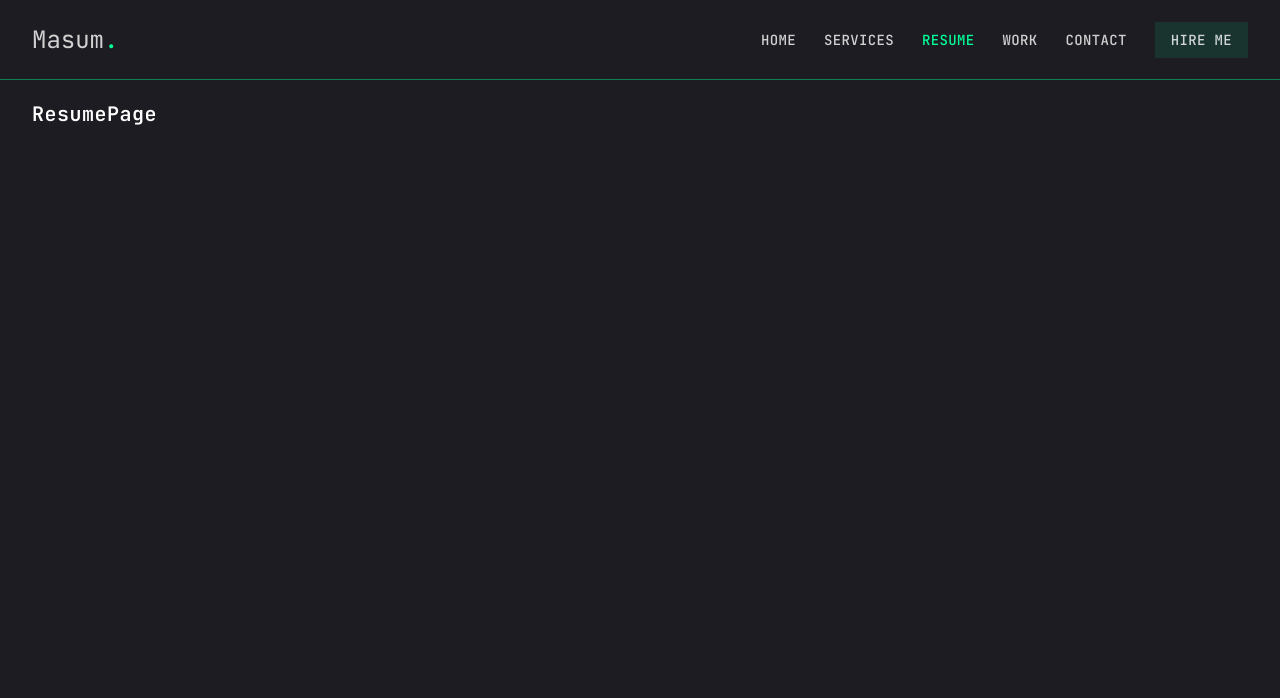
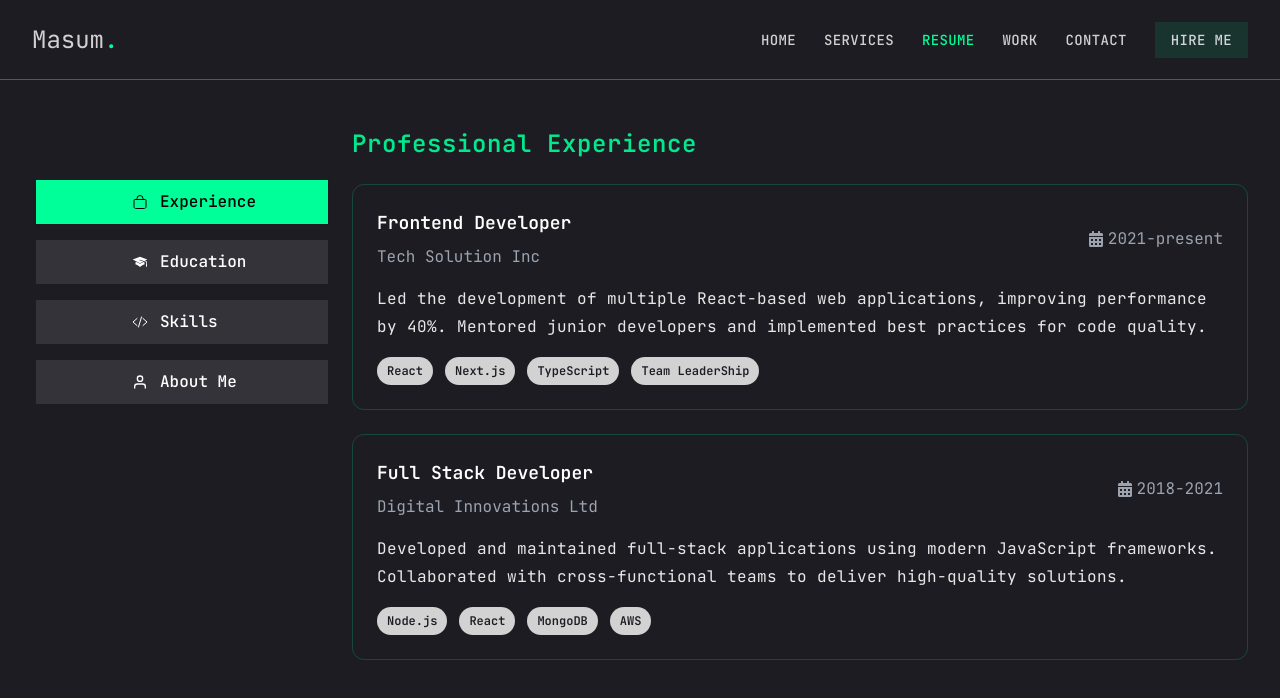
Before and after one commit to M-Shourav/portfolio_professional, a Next.js app: page /resume in a window 1280 px wide. Shown: the top 698 px of the page. Built offline with nearby package versions, Linux system fonts and the light colour scheme.

Commit message:
experience added

```diff
--- a/src/app/resume/page.tsx
+++ b/src/app/resume/page.tsx
@@ -1,12 +1,237 @@
-import Container from "@/components/Container";
-import Title from "@/components/Title";
-import React from "react";
-
+"use client";
+import PageLayout from "@/components/PageLayout";
+import { IoBagOutline, IoCodeSlashOutline } from "react-icons/io5";
+import { GiGraduateCap } from "react-icons/gi";
+import { FiUser } from "react-icons/fi";
+import { Tabs, TabsContent, TabsList, TabsTrigger } from "@/components/ui/tabs";
+import { motion } from "framer-motion";
+import { FaCalendarAlt } from "react-icons/fa";
+const tabsMenu = [
+  { title: "Experience", value: "experience", icon: <IoBagOutline /> },
+  { title: "Education", value: "education", icon: <GiGraduateCap /> },
+  { title: "Skills", value: "skills", icon: <IoCodeSlashOutline /> },
+  { title: "About Me", value: "about", icon: <FiUser /> },
+];
+const tabContent = {
+  experience: {
+    title: "Professional Experience",
+    items: [
+      {
+        role: " Frontend Developer",
+        company: "Tech Solution Inc",
+        period: "2021-present",
+        description:
+          "Led the development of multiple React-based web applications, improving performance by 40%. Mentored junior developers and implemented best practices for code quality.",
+        highlights: ["React", "Next.js", "TypeScript", "Team LeaderShip"],
+      },
+      {
+        role: " Full Stack Developer",
+        company: "Digital Innovations Ltd",
+        period: "2018-2021",
+        description:
+          "Developed and maintained full-stack applications using modern JavaScript frameworks. Collaborated with cross-functional teams to deliver high-quality solutions.",
+        highlights: ["Node.js", "React", "MongoDB", "AWS"],
+      },
+    ],
+  },
+  education: {
+    title: "Educational Background",
+    items: [
+      {
+        degree: "Diploma In Engineering",
+        institute: "Dinajpur Polytechnic Institute ",
+        period: "2020-2024",
+        description:
+          "Specialized in Software Engineering and Artificial Intelligence. Graduated with honors.",
+        achievement: ["3.70 Cgpa", "Research Publication", "Dean's List"],
+      },
+      {
+        degree: "Secondary School Certificate",
+        institute: "Chilahati Merchant&#39;s High School ",
+        period: "2015-2020",
+        description:
+          "Foundation in computer science principles, data structures, and algorithms.",
+        achievement: [
+          "4.72 Gpa",
+          "Academic Excellence Award",
+          "Programming Club Lead",
+        ],
+      },
+    ],
+  },
+  skills: {
+    title: "Technical Skills",
+    items: [
+      {
+        role: "Frontend Development",
+        des: "Lorem ipsum dolor sit amet, consectetur adipisicing elit. Et, distinctio. Quas fugiat nesciunt ipsum. Voluptatem inventore iste labore, similique quod laudantium rerum dolor, impedit voluptas distinctio praesentium quibusdam veniam tempore. Laudantium repellendus possimus adipisci maxime.",
+        skills: [
+          "React",
+          "Next.js",
+          "TailwindCss",
+          "TypeScript",
+          "Framer Motion",
+        ],
+      },
+      {
+        role: "Backend Development",
+        des: "Lorem ipsum dolor sit amet, consectetur adipisicing elit. Et, distinctio. Quas fugiat nesciunt ipsum. Voluptatem inventore iste labore, similique quod laudantium rerum dolor, impedit voluptas distinctio praesentium quibusdam veniam tempore. Laudantium repellendus possimus adipisci maxime.",
+        skills: ["Node.js", "MongoDB", "Express", "AWS", "Schema"],
+      },
+    ],
+  },
+  about: {
+    title: "About Me",
+    bio: "Passionate software developer with over 5 years of experience in building modern web applications. Committed to writing clean, maintainable code and staying current with emerging technologies. Strong advocate for user-centric design and accessibility.",
+    Interests: [
+      "Open Source Contributing",
+      "Tech Blogging",
+      "UI/UX Design",
+      "Machine Learning",
+    ],
+    Languages: ["English (Intermediate)", "Bangla (Native)", "German (Basic)"],
+  },
+};
 const ResumePage = () => {
   return (
-    <Container className="py-5">
-      <Title>ResumePage</Title>
-    </Container>
+    <div className="flex flex-col justify-center py-10">
+      <PageLayout>
+        <Tabs
+          defaultValue="experience"
+          className="flex flex-col md:flex-row  gap-5"
+        >
+          <TabsList
+            className="w-full md:w-[300px] md:min-h-[43vh] flex flex-row
+          md:flex-col items-start gap-4"
+          >
+            {tabsMenu?.map((item) => (
+              <TabsTrigger
+                key={item?.title}
+                value={item?.value}
+                className="w-full py-2.5 text-xs md:text-base flex flex-col items-start md:px-24 bg-white/10 hover:bg-lightSky/20 duration-300
+                data-[state=active]:bg-lightSky data-[state=active]:text-black"
+              >
+                <div className="flex items-center gap-1 md:gap-3">
+                  <span className="">{item?.icon}</span>
+                  {item?.title}
+                </div>
+              </TabsTrigger>
+            ))}
+          </TabsList>
+          <div className="flex-1">
+            {/*  experience*/}
+            <TabsContent value="experience">
+              <motion.h2
+                initial={{ y: 10, opacity: 0 }}
+                animate={{
+                  y: 0,
+                  opacity: 1,
+                  transition: {
+                    duration: 0.5,
+                  },
+                }}
+                className="text-xl md:text-2xl mb-6 font-semibold tracking-wide text-lightSky/90"
+              >
+                {tabContent?.experience.title}
+              </motion.h2>
+              <div className="space-y-6 w-full">
+                {tabContent?.experience.items.map((item, index) => (
+                  <motion.div
+                    initial={{ y: 10, opacity: 0 }}
+                    animate={{
+                      y: 0,
+                      opacity: 1,
+                      transition: {
+                        duration: 0.5,
+                      },
+                    }}
+                    key={index}
+                    className="border border-lightSky/20 rounded-xl
+                  p-6"
+                  >
+                    <div className="flex items-center justify-between mb-4">
+                      <div className="flex flex-col gap-2">
+                        <h3 className="text-lg font-semibold">{item?.role}</h3>
+                        <p className="text-gray-400">{item?.company}</p>
+                      </div>
+
+                      <div className="flex items-center gap-1 text-gray-400">
+                        <span>
+                          <FaCalendarAlt />
+                        </span>
+                        <p>{item?.period}</p>
+                      </div>
+                    </div>
+                    <p className="text-base mb-4 text-white/90 leading-7 tracking-wide">
+                      {item?.description}
+                    </p>
+                    <div className="flex items-center gap-3">
+                      {item?.highlights.map((item, index) => (
+                        <div
+                          className="bg-white/80 text-bodyColor rounded-full
+                           text-xs py-1.5 px-2.5 text-center  font-semibold"
+                          key={index}
+                        >
+                          <p>{item}</p>
+                        </div>
+                      ))}
+                    </div>
+                  </motion.div>
+                ))}
+              </div>
+            </TabsContent>
+            {/*  education*/}
+            <TabsContent value="education">
+              <motion.h2
+                initial={{ y: 10, opacity: 0 }}
+                animate={{
+                  y: 0,
+                  opacity: 1,
+                  transition: {
+                    duration: 0.5,
+                  },
+                }}
+                className="text-xl md:text-2xl font-semibold tracking-wide text-lightSky/90"
+              >
+                {tabContent?.education.title}
+              </motion.h2>
+            </TabsContent>
+            {/* skills */}
+            <TabsContent value="skills">
+              <motion.h2
+                initial={{ y: 10, opacity: 0 }}
+                animate={{
+                  y: 0,
+                  opacity: 1,
+                  transition: {
+                    duration: 0.5,
+                  },
+                }}
+                className="text-xl md:text-2xl font-semibold tracking-wide text-lightSky/90"
+              >
+                {tabContent?.skills.title}
+              </motion.h2>
+            </TabsContent>
+            {/* about */}
+            <TabsContent value="about">
+              <motion.h2
+                initial={{ y: 10, opacity: 0 }}
+                animate={{
+                  y: 0,
+                  opacity: 1,
+                  transition: {
+                    duration: 0.5,
+                  },
+                }}
+                className="text-xl md:text-2xl font-semibold tracking-wide text-lightSky/90"
+              >
+                {tabContent?.about.title}
+              </motion.h2>
+            </TabsContent>
+          </div>
+        </Tabs>
+      </PageLayout>
+    </div>
   );
 };
 
```
